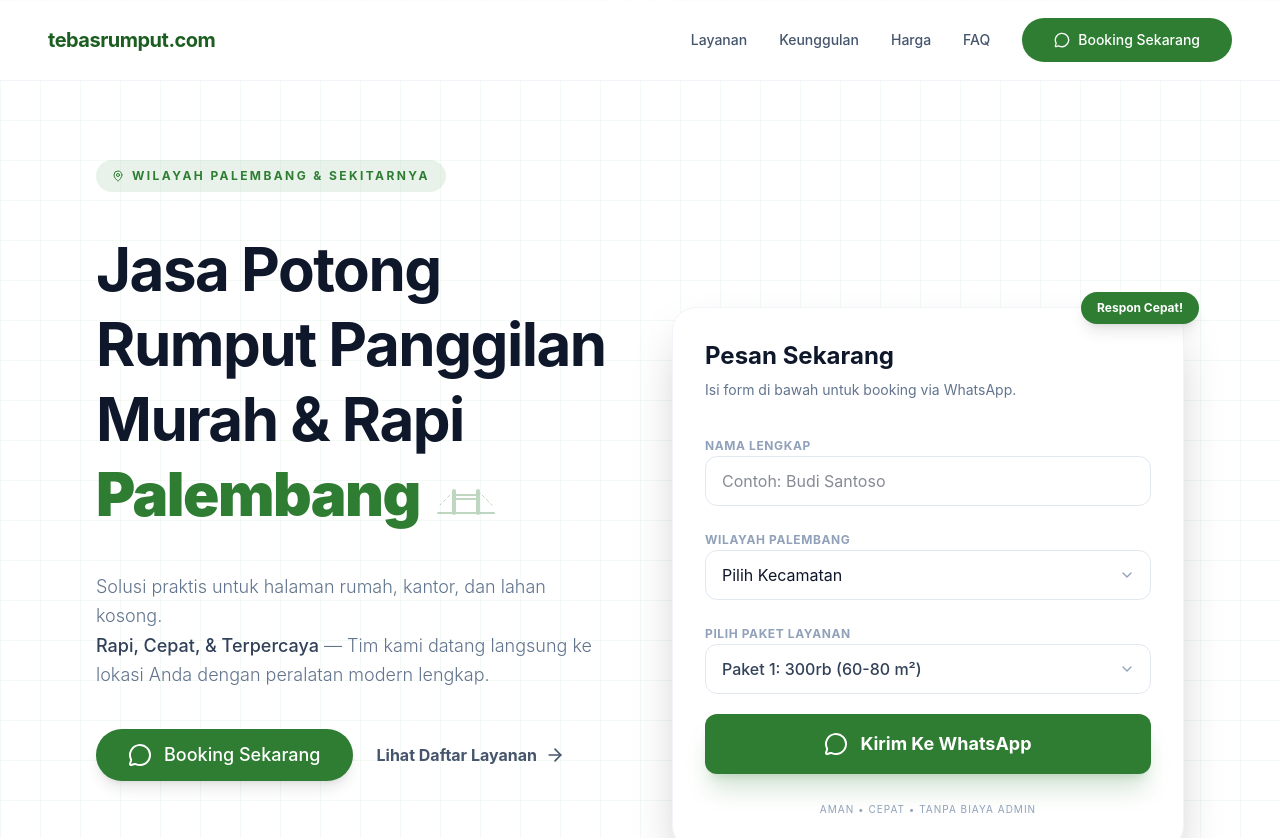
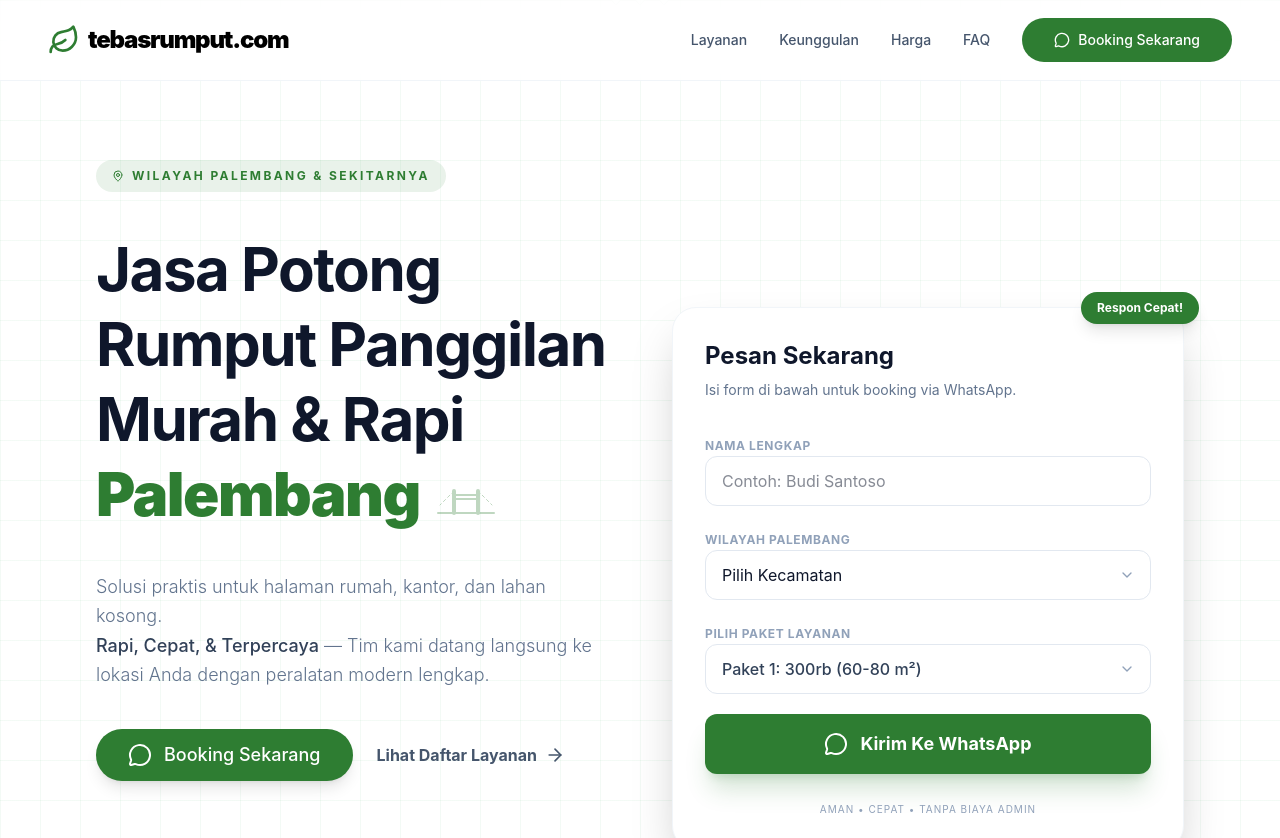
Before and after one commit to abaybeyyy-pixel/tebasrumput, a React (Vite) app: page / in a window 1280 px wide. Shown: the top 838 px of the page. Built offline with nearby package versions, Linux system fonts and the light colour scheme.

Commit message:
UI: Redesigned header logo with green leaf and black text

```diff
--- a/src/App.tsx
+++ b/src/App.tsx
@@ -550,8 +550,11 @@ export default function App() {
       {/* Navbar */}
       <nav aria-label="Menu Utama" className="fixed top-0 left-0 right-0 z-50 bg-white/80 backdrop-blur-md border-b border-slate-100">
         <div className="max-w-7xl mx-auto px-6 md:px-12 h-20 flex items-center justify-between">
-          <div className="flex items-center cursor-pointer">
-            <span className="text-xl font-bold tracking-tight text-primary-dark">tebasrumput.com</span>
+          <div className="flex items-center gap-2 cursor-pointer group">
+            <Leaf className="w-8 h-8 text-primary group-hover:rotate-12 transition-transform shrink-0" />
+            <span className="text-2xl font-black tracking-tighter text-black">
+              tebasrumput.com
+            </span>
           </div>
 
           {/* Desktop Menu */}
@@ -1123,8 +1126,13 @@ export default function App() {
       < footer className="bg-slate-900 text-white pt-20 pb-10 px-6 md:px-12 lg:px-24" >
         <div className="max-w-7xl mx-auto grid md:grid-cols-2 lg:grid-cols-4 gap-12 mb-20">
           <div className="space-y-6">
-            <div className="flex items-center cursor-pointer">
-              <span className="text-xl font-bold tracking-tight">tebasrumput.com</span>
+            <div className="flex items-center gap-2 cursor-pointer group">
+              <div className="w-8 h-8 rounded-lg bg-primary flex items-center justify-center">
+                <Leaf className="w-5 h-5 text-white" />
+              </div>
+              <span className="text-xl font-black tracking-tighter text-white">
+                tebasrumput.com
+              </span>
             </div>
             <p className="text-slate-400 text-sm leading-relaxed">
               Partner terpercaya untuk perawatan halaman dan taman Anda. Kami mengutamakan kualitas dan kepuasan pelanggan.
```
